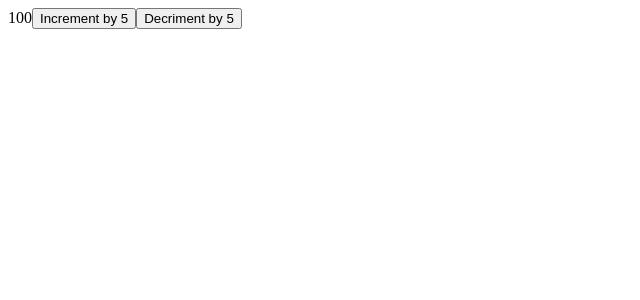
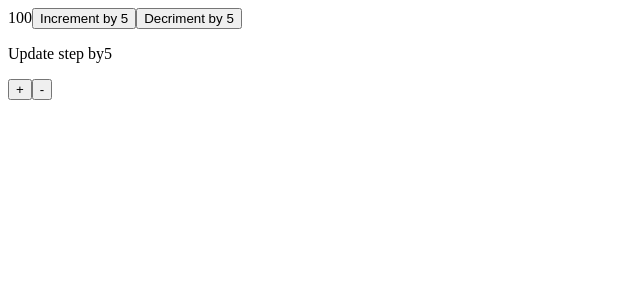
Before and after one commit to maksymmukanovskyi/react-learning-app, a React (Create React App) app: page / in a window 1280 px wide. Shown: the top 300 px of the page, without its empty margins (0-640 px from the left). Built offline with nearby package versions, Linux system fonts and the light colour scheme.

Commit message:
passed props to children stepChanger

```diff
--- a/src/App.js
+++ b/src/App.js
@@ -1,4 +1,5 @@
 import React, {Component} from 'react';
+import StepChanger from './stepChanger'
 export default class App extends Component{
   static defaultProps = {
     step: 1,
@@ -7,29 +8,47 @@ export default class App extends Component{
 
   state = {
     value: this.props.initValue,
+    step: this.props.step,
   }
+  handleAdd = () => {
+    this.setState((prevState, props) => ({
+      step: prevState.step + props.step,
+    }))
+  };
+
+  handleSub = () => {
+    this.setState((prevState, props) => ({
+      step: prevState.step - props.step,
+    }))
+  };
+
 
   handleIncrement = () => {
     this.setState((prevState, props) => ({
-      value: prevState.value + props.step,
+      value: prevState.value + prevState.step,
     }))
   }
 
   handleDecriment = () => {
-    this.setState((prevstate, props) => ({
-      value: prevstate.value - props.step,
+    this.setState((prevState, props) => ({
+      value: prevState.value - prevState.step,
     }))
   }
 
   render() {
-    const {value} = this.state;
-    const {step} = this.props;
+    const {value, step} = this.state;
+    // const {step} = this.state;
 
     return(
       <div>
         <span>{value}</span>
         <button onClick={this.handleIncrement}> Increment by {step} </button>
         <button onClick={this.handleDecriment}> Decriment by {step} </button>
+        <StepChanger
+         onAdd={this.handleAdd}
+         onSub={this.handleSub}
+         amount={this.state.step}
+        />
       </div>
     )
 
--- /dev/null
+++ b/src/stepChanger.js
@@ -0,0 +1,8 @@
+const StepChanger = ({onAdd, onSub, amount}) => (
+    <div>
+        <p>Update step by{amount}</p>
+        <button onClick={onAdd}>+</button>
+        <button onClick={onSub}>-</button>
+    </div>
+)
+export default StepChanger;
```
